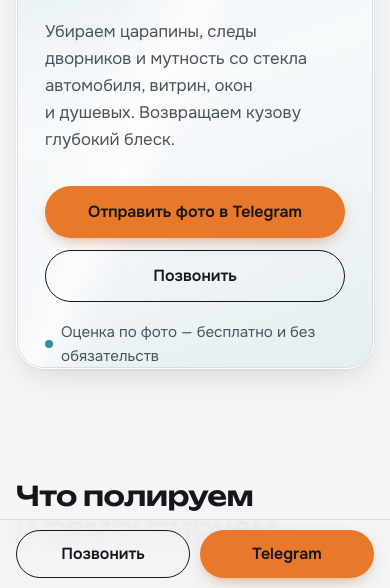
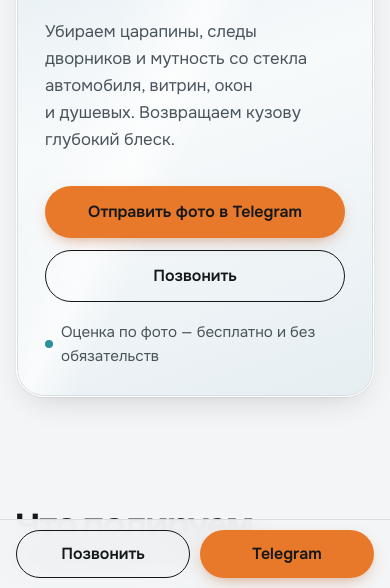
Before and after one commit to nyapret/site-yura, a plain HTML site: page index.html in a window 390 px wide. Shown: the part 256-844 px from the top of the page. Drawn offline with Linux system fonts and the light colour scheme.

Commit message:
Добавлен отступ

```diff
--- a/assets/css/style.css
+++ b/assets/css/style.css
@@ -319,7 +319,7 @@ p { margin: 0; text-wrap: pretty; }
   .nav a { font: 600 1.5rem/1.2 var(--font-display); color: var(--ink); padding: 18px 0; border-bottom: 1px solid var(--line); }
   .nav a::after { display: none; }
 
-  .pane { grid-template-columns: minmax(0, 1fr); min-height: 0; padding-bottom: 0; }
+  .pane { grid-template-columns: minmax(0, 1fr); min-height: 0; }
   .hero__cat { justify-self: end; margin-bottom: 16px; width: clamp(150px, 42vw, 220px); }
 
   .services { grid-template-columns: 1fr; border-top: 0; }
```
